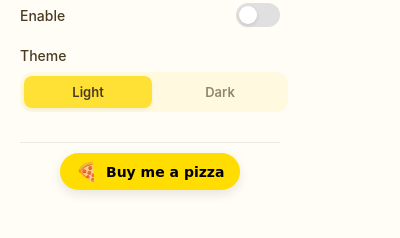
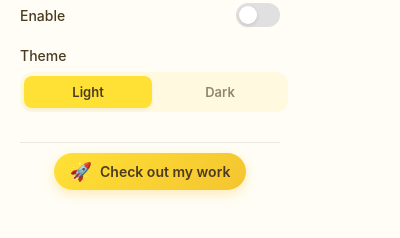
Before and after one commit to kabir0st/paperlight, a browser extension: page popup.html in a window 400 px wide. Shown: the part 74-312 px from the top of the page. Drawn offline with Linux system fonts and the light colour scheme.

Commit message:
removed links

```diff
--- a/popup.css
+++ b/popup.css
@@ -148,7 +148,7 @@ input:checked + .slider:before {
   box-shadow: 0 2px 4px rgba(0,0,0,0.05);
 }
 
-/* Footer & BMC Button */
+/* Footer & Portfolio Button */
 .footer {
   margin-top: 10px;
   display: flex;
@@ -157,27 +157,27 @@ input:checked + .slider:before {
   border-top: 1px solid rgba(74, 59, 34, 0.1);
 }
 
-.bmc-button {
+.portfolio-button {
   display: flex;
   align-items: center;
   gap: 8px;
-  background-color: #FFDD00;
-  color: #000000;
+  background: linear-gradient(135deg, var(--banana-yellow) 0%, var(--banana-dark) 100%);
+  color: var(--banana-text);
   text-decoration: none;
   padding: 8px 16px;
   border-radius: 50px;
-  font-family: 'Cookie', cursive, sans-serif; /* Fallback */
+  font-family: inherit;
   font-weight: 600;
   font-size: 14px;
-  box-shadow: 0 4px 12px rgba(0,0,0,0.1);
-  transition: transform 0.2s ease;
+  box-shadow: 0 4px 12px var(--banana-shadow);
+  transition: transform 0.2s ease, box-shadow 0.2s ease;
 }
 
-.bmc-button:hover {
+.portfolio-button:hover {
   transform: translateY(-2px);
-  box-shadow: 0 6px 16px rgba(0,0,0,0.15);
+  box-shadow: 0 6px 16px var(--banana-shadow);
 }
 
-.bmc-emoji {
+.portfolio-emoji {
   font-size: 18px;
 }
--- a/popup.html
+++ b/popup.html
@@ -31,9 +31,9 @@
     </div>
 
     <div class="footer">
-      <a href="https://www.buymeacoffee.com/kabir0st" target="_blank" class="bmc-button">
-        <span class="bmc-emoji">🍕</span>
-        <span class="bmc-text">Buy me a pizza</span>
+      <a href="https://kabir0st.info/" target="_blank" class="portfolio-button">
+        <span class="portfolio-emoji">🚀</span>
+        <span class="portfolio-text">Check out my work</span>
       </a>
     </div>
 
```
